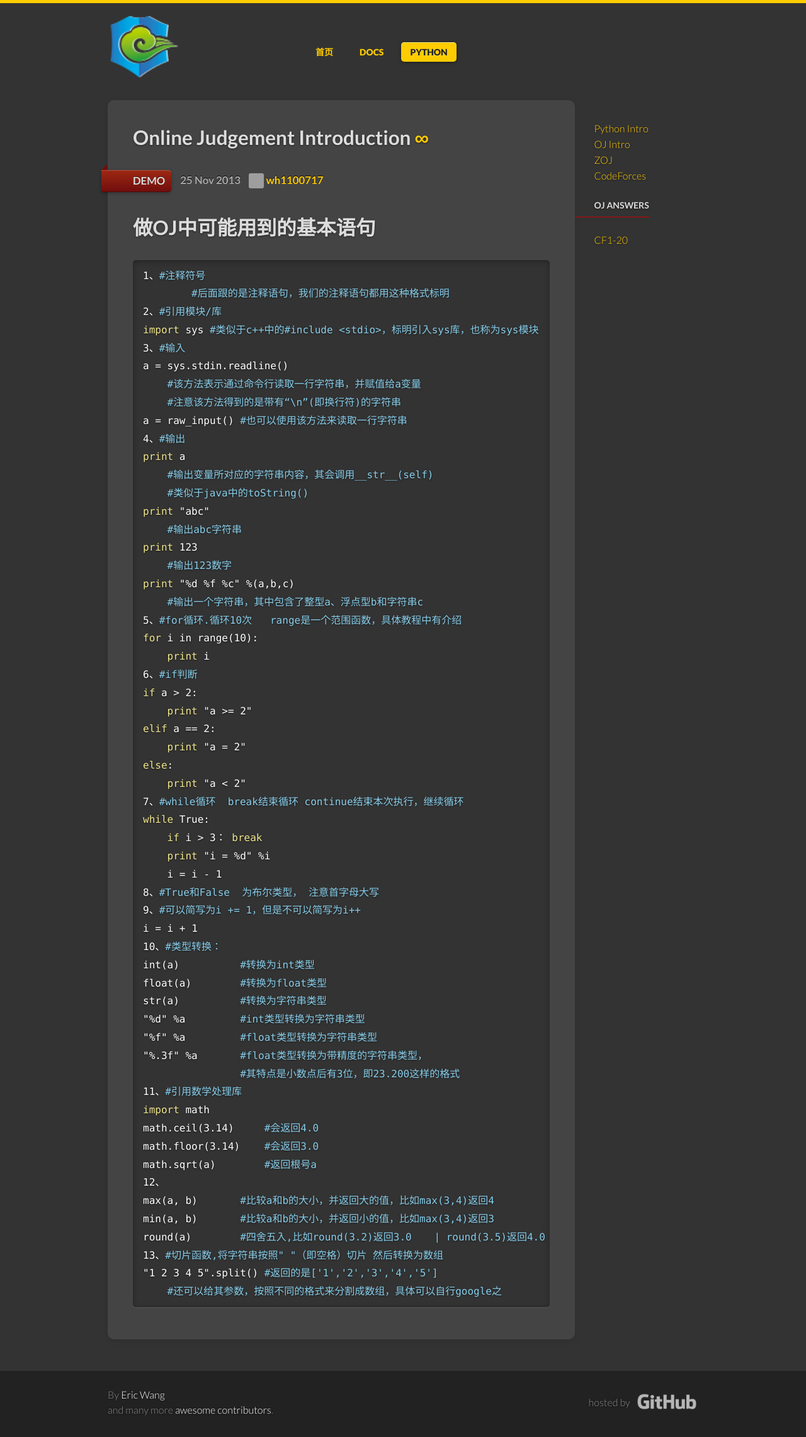
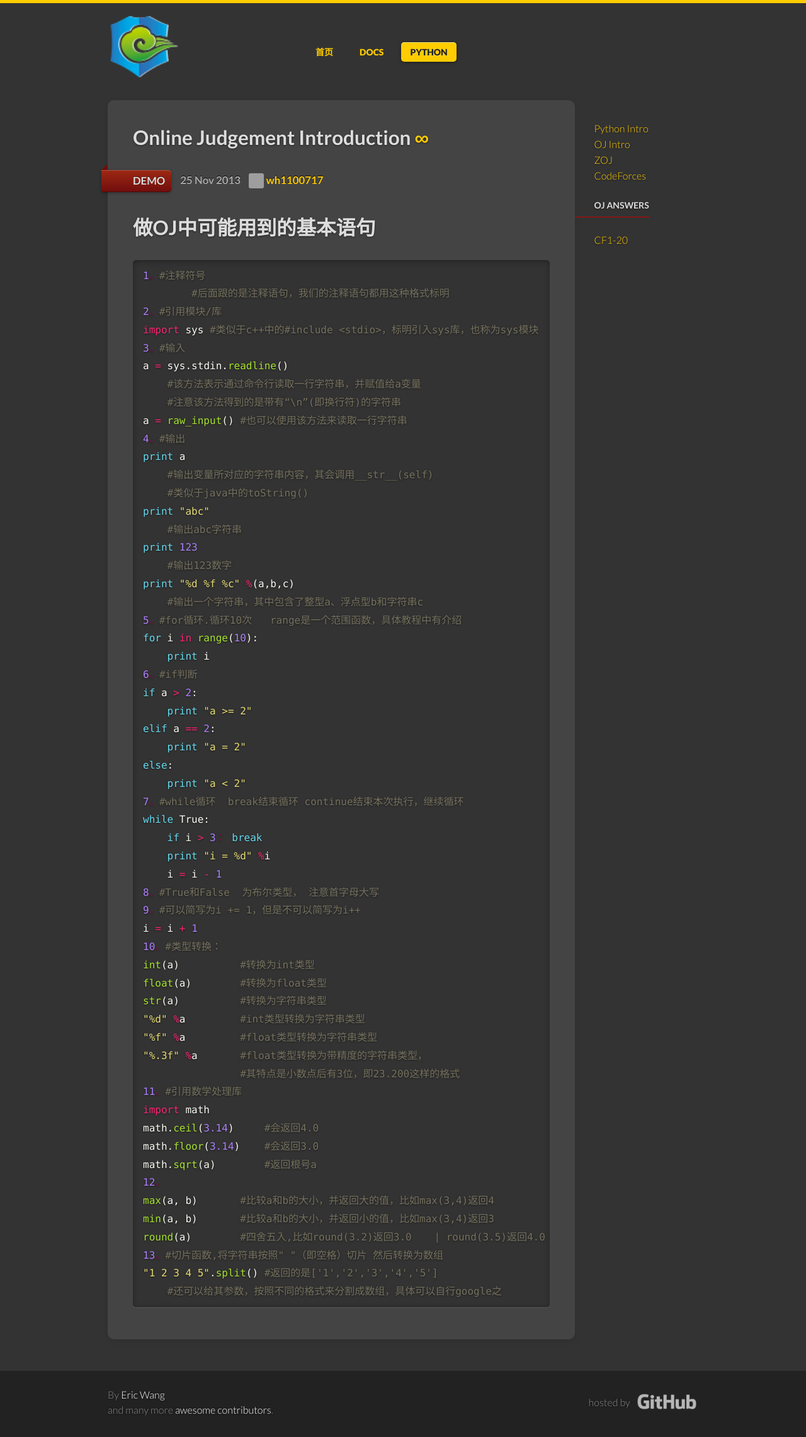
Before and after one commit to wh1100717/poly.emptystack.net, a Jekyll site: the page built from python/ojintro.md, in a window 1280 px wide. Shown: the whole page at 63% size. Built offline with Jekyll 4.4.1, drawn with Linux system fonts in a browser that asks for light colours; some web fonts are replaced; Markdown is read by kramdown in place of the engine named in the settings; grey boxes are pictures that could not be loaded.

Commit message:
change the sytle of pygments into monoka

```diff
--- a/css/pygments.css
+++ b/css/pygments.css
@@ -1,70 +1,59 @@
-/*.highlight  { background: #333333; color: #ffffff}*/
-.highlight .hll { background-color: #ffffcc }
-.highlight .c { color: #87ceeb} /* Comment */
-.highlight .err { color: #ffffff} /* Error */
-.highlight .g { color: #ffffff} /* Generic */
-.highlight .k { color: #f0e68c} /* Keyword */
-.highlight .l { color: #ffffff} /* Literal */
-.highlight .n { color: #ffffff} /* Name */
-.highlight .o { color: #ffffff} /* Operator */
-.highlight .x { color: #ffffff} /* Other */
-.highlight .p { color: #ffffff} /* Punctuation */
-.highlight .cm { color: #87ceeb} /* Comment.Multiline */
-.highlight .cp { color: #cd5c5c} /* Comment.Preproc */
-.highlight .c1 { color: #87ceeb} /* Comment.Single */
-.highlight .cs { color: #87ceeb} /* Comment.Special */
-.highlight .gd { color: #0000c0; font-weight: bold; background-color: #008080 } /* Generic.Deleted */
-.highlight .ge { color: #c000c0; text-decoration: underline} /* Generic.Emph */
-.highlight .gr { color: #c0c0c0; font-weight: bold; background-color: #c00000 } /* Generic.Error */
-.highlight .gh { color: #cd5c5c} /* Generic.Heading */
-.highlight .gi { color: #ffffff; background-color: #0000c0 } /* Generic.Inserted */
-.highlight span.go { color: #add8e6; font-weight: bold; background-color: #4d4d4d } /* Generic.Output, qualified with span to prevent applying this style to the Go language, see #1153. */
-.highlight .gp { color: #ffffff} /* Generic.Prompt */
-.highlight .gs { color: #ffffff} /* Generic.Strong */
-.highlight .gu { color: #cd5c5c} /* Generic.Subheading */
-.highlight .gt { color: #c0c0c0; font-weight: bold; background-color: #c00000 } /* Generic.Traceback */
-.highlight .kc { color: #f0e68c} /* Keyword.Constant */
-.highlight .kd { color: #f0e68c} /* Keyword.Declaration */
-.highlight .kn { color: #f0e68c} /* Keyword.Namespace */
-.highlight .kp { color: #f0e68c} /* Keyword.Pseudo */
-.highlight .kr { color: #f0e68c} /* Keyword.Reserved */
-.highlight .kt { color: #bdb76b} /* Keyword.Type */
-.highlight .ld { color: #ffffff} /* Literal.Date */
-.highlight .m { color: #ffffff} /* Literal.Number */
-.highlight .s { color: #ffffff} /* Literal.String */
-.highlight .na { color: #ffffff} /* Name.Attribute */
-.highlight .nb { color: #ffffff} /* Name.Builtin */
-.highlight .nc { color: #ffffff} /* Name.Class */
-.highlight .no { color: #ffa0a0} /* Name.Constant */
-.highlight .nd { color: #ffffff} /* Name.Decorator */
-.highlight .ni { color: #ffdead} /* Name.Entity */
-.highlight .ne { color: #ffffff} /* Name.Exception */
-.highlight .nf { color: #ffffff} /* Name.Function */
-.highlight .nl { color: #ffffff} /* Name.Label */
-.highlight .nn { color: #ffffff} /* Name.Namespace */
-.highlight .nx { color: #ffffff} /* Name.Other */
-.highlight .py { color: #ffffff} /* Name.Property */
-.highlight .nt { color: #f0e68c} /* Name.Tag */
-.highlight .nv { color: #98fb98} /* Name.Variable */
-.highlight .ow { color: #ffffff} /* Operator.Word */
-.highlight .w { color: #ffffff} /* Text.Whitespace */
-.highlight .mf { color: #ffffff} /* Literal.Number.Float */
-.highlight .mh { color: #ffffff} /* Literal.Number.Hex */
-.highlight .mi { color: #ffffff} /* Literal.Number.Integer */
-.highlight .mo { color: #ffffff} /* Literal.Number.Oct */
-.highlight .sb { color: #ffffff} /* Literal.String.Backtick */
-.highlight .sc { color: #ffffff} /* Literal.String.Char */
-.highlight .sd { color: #ffffff} /* Literal.String.Doc */
-.highlight .s2 { color: #ffffff} /* Literal.String.Double */
-.highlight .se { color: #ffffff} /* Literal.String.Escape */
-.highlight .sh { color: #ffffff} /* Literal.String.Heredoc */
-.highlight .si { color: #ffffff} /* Literal.String.Interpol */
-.highlight .sx { color: #ffffff} /* Literal.String.Other */
-.highlight .sr { color: #ffffff} /* Literal.String.Regex */
-.highlight .s1 { color: #ffffff} /* Literal.String.Single */
-.highlight .ss { color: #ffffff} /* Literal.String.Symbol */
-.highlight .bp { color: #ffffff} /* Name.Builtin.Pseudo */
-.highlight .vc { color: #98fb98} /* Name.Variable.Class */
-.highlight .vg { color: #98fb98} /* Name.Variable.Global */
-.highlight .vi { color: #98fb98} /* Name.Variable.Instance */
-.highlight .il { color: #ffffff} /* Literal.Number.Integer.Long */
+.highlight .hll { background-color: #49483e }
+.highlight .c { color: #75715e } /* Comment */
+.highlight .err { color: #960050} /* Error */
+.highlight .k { color: #66d9ef } /* Keyword */
+.highlight .l { color: #ae81ff } /* Literal */
+.highlight .n { color: #f8f8f2 } /* Name */
+.highlight .o { color: #f92672 } /* Operator */
+.highlight .p { color: #f8f8f2 } /* Punctuation */
+.highlight .cm { color: #75715e } /* Comment.Multiline */
+.highlight .cp { color: #75715e } /* Comment.Preproc */
+.highlight .c1 { color: #75715e } /* Comment.Single */
+.highlight .cs { color: #75715e } /* Comment.Special */
+.highlight .ge { font-style: italic } /* Generic.Emph */
+.highlight .gs { font-weight: bold } /* Generic.Strong */
+.highlight .kc { color: #66d9ef } /* Keyword.Constant */
+.highlight .kd { color: #66d9ef } /* Keyword.Declaration */
+.highlight .kn { color: #f92672 } /* Keyword.Namespace */
+.highlight .kp { color: #66d9ef } /* Keyword.Pseudo */
+.highlight .kr { color: #66d9ef } /* Keyword.Reserved */
+.highlight .kt { color: #66d9ef } /* Keyword.Type */
+.highlight .ld { color: #e6db74 } /* Literal.Date */
+.highlight .m { color: #ae81ff } /* Literal.Number */
+.highlight .s { color: #e6db74 } /* Literal.String */
+.highlight .na { color: #a6e22e } /* Name.Attribute */
+.highlight .nb { color: #f8f8f2 } /* Name.Builtin */
+.highlight .nc { color: #a6e22e } /* Name.Class */
+.highlight .no { color: #66d9ef } /* Name.Constant */
+.highlight .nd { color: #a6e22e } /* Name.Decorator */
+.highlight .ni { color: #f8f8f2 } /* Name.Entity */
+.highlight .ne { color: #a6e22e } /* Name.Exception */
+.highlight .nf { color: #a6e22e } /* Name.Function */
+.highlight .nl { color: #f8f8f2 } /* Name.Label */
+.highlight .nn { color: #f8f8f2 } /* Name.Namespace */
+.highlight .nx { color: #a6e22e } /* Name.Other */
+.highlight .py { color: #f8f8f2 } /* Name.Property */
+.highlight .nt { color: #f92672 } /* Name.Tag */
+.highlight .nv { color: #f8f8f2 } /* Name.Variable */
+.highlight .ow { color: #f92672 } /* Operator.Word */
+.highlight .w { color: #f8f8f2 } /* Text.Whitespace */
+.highlight .mf { color: #ae81ff } /* Literal.Number.Float */
+.highlight .mh { color: #ae81ff } /* Literal.Number.Hex */
+.highlight .mi { color: #ae81ff } /* Literal.Number.Integer */
+.highlight .mo { color: #ae81ff } /* Literal.Number.Oct */
+.highlight .sb { color: #e6db74 } /* Literal.String.Backtick */
+.highlight .sc { color: #e6db74 } /* Literal.String.Char */
+.highlight .sd { color: #e6db74 } /* Literal.String.Doc */
+.highlight .s2 { color: #e6db74 } /* Literal.String.Double */
+.highlight .se { color: #ae81ff } /* Literal.String.Escape */
+.highlight .sh { color: #e6db74 } /* Literal.String.Heredoc */
+.highlight .si { color: #e6db74 } /* Literal.String.Interpol */
+.highlight .sx { color: #e6db74 } /* Literal.String.Other */
+.highlight .sr { color: #e6db74 } /* Literal.String.Regex */
+.highlight .s1 { color: #e6db74 } /* Literal.String.Single */
+.highlight .ss { color: #e6db74 } /* Literal.String.Symbol */
+.highlight .bp { color: #f8f8f2 } /* Name.Builtin.Pseudo */
+.highlight .vc { color: #f8f8f2 } /* Name.Variable.Class */
+.highlight .vg { color: #f8f8f2 } /* Name.Variable.Global */
+.highlight .vi { color: #f8f8f2 } /* Name.Variable.Instance */
+.highlight .il { color: #ae81ff } /* Literal.Number.Integer.Long */
```
